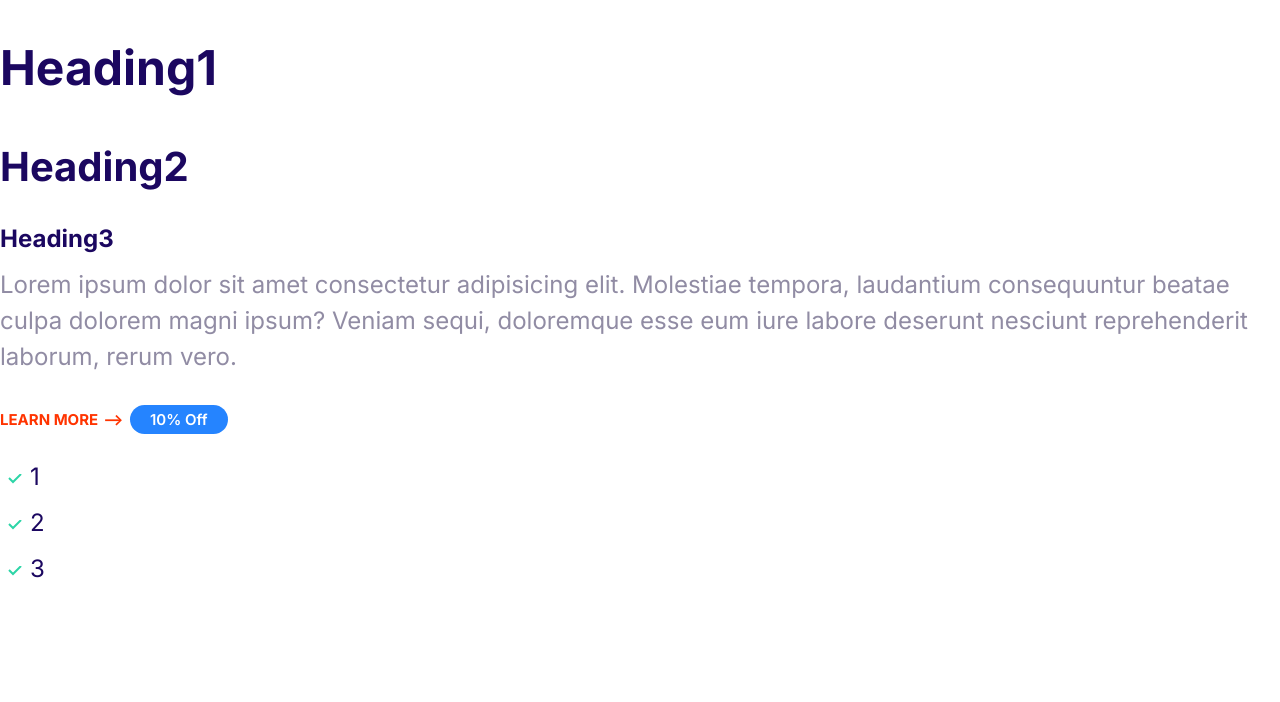
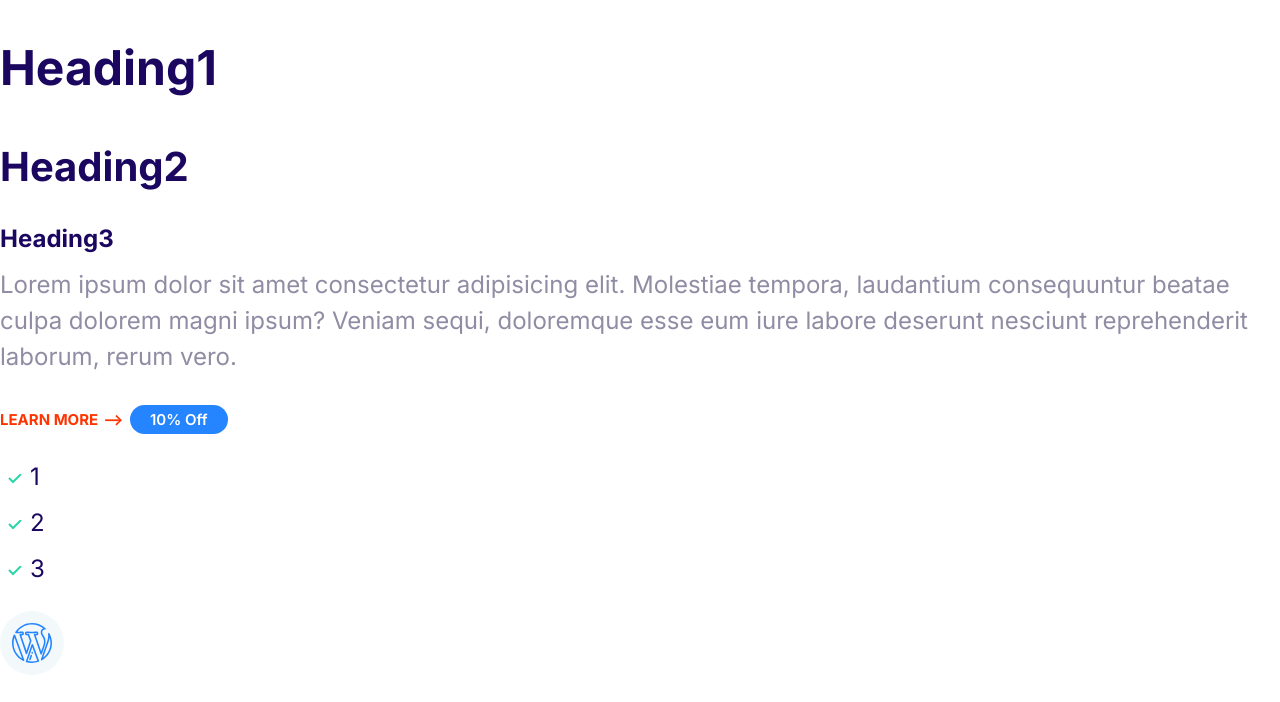
Before and after one commit to mohammadribhee/modiCourse, a plain HTML site: page index.html in a window 1280 px wide. Drawn offline with Linux system fonts and the light colour scheme.

Commit message:
icon here

```diff
--- a/css/style.css
+++ b/css/style.css
@@ -133,3 +133,23 @@ a {
       padding-left: 0;
     }
   }
+
+  /* Icons */
+.icon {
+  width: 40px;
+  height: 40px;
+}
+
+.icon--primary {
+  fill: var(--color-primary);
+}
+
+.icon-container {
+  background: #f3f9fa;
+  width: 64px;
+  height: 64px;
+  border-radius: 100%;
+  display: inline-flex;
+  justify-content: center;
+  align-items: center;
+}
--- a/index.html
+++ b/index.html
@@ -23,5 +23,10 @@
        <li class="list__item">2</li>
        <li class="list__item">3</li>
    </ul>
+   <span class="icon-container">
+   <svg class="icon icon--primary">
+    <use xLink:href="img/sprite.svg#wordpress"></use>
+   </svg>
+   </span>
 </body>
 </html>
```
Also changed, not shown: componenets/icon.html (added, +5 -0 lines), img/sprite.svg (added).
